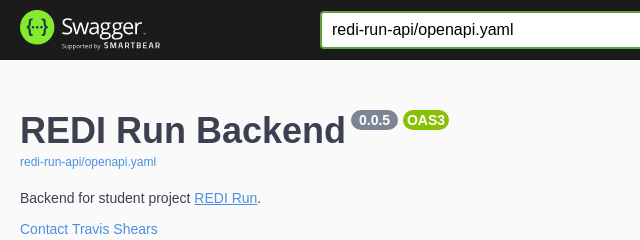
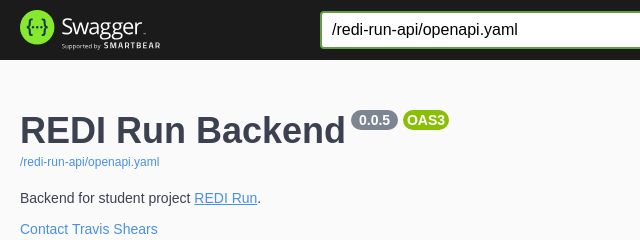
Before and after one commit to BTBTravis/redi-run-api, a website: page index.html in a window 1280 px wide. Shown: the top 240 px of the page, 0-640 px from the left. Drawn offline with Linux system fonts and the light colour scheme.

Commit message:
deploy: d824ed40562dd02aad50600182e15f12874b454f

```diff
--- a/index.html
+++ b/index.html
@@ -39,7 +39,7 @@
     window.onload = function() {
       // Begin Swagger UI call region
       const ui = SwaggerUIBundle({
-        url: "redi-run-api/openapi.yaml",
+        url: "/redi-run-api/openapi.yaml",
         dom_id: '#swagger-ui',
         deepLinking: true,
         presets: [
```
